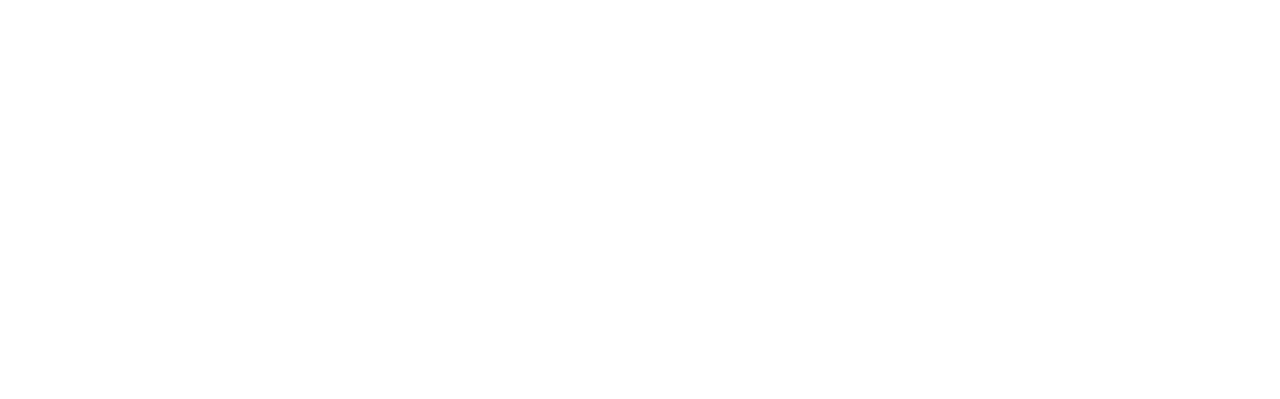
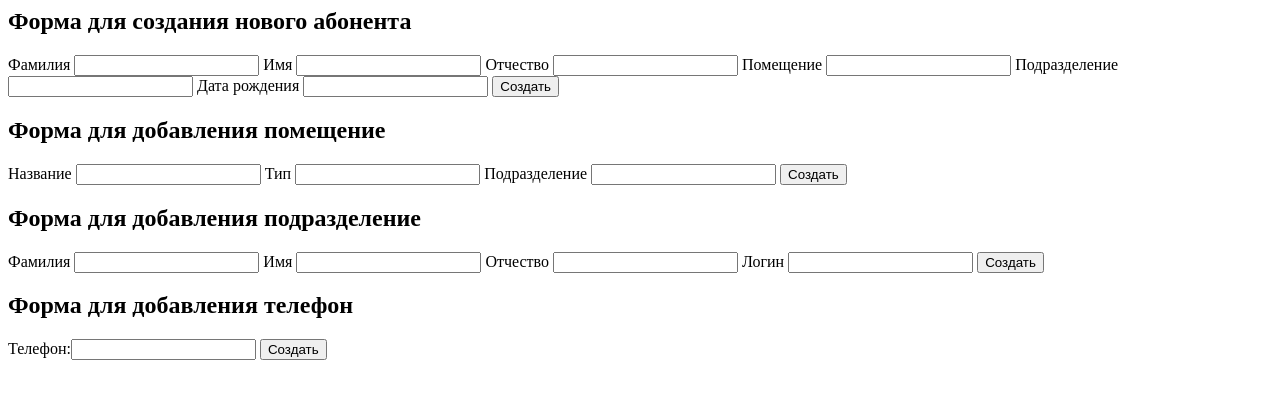
Before and after one commit to Persona-ity/Practica-MVC, a PHP site: page /views/site/hello.php in a window 1280 px wide. Before the commit the part shown is empty. Shown: the top 399 px of the page. Run offline with PHP 8.4, Linux system fonts and the light colour scheme.

Commit message:
Рабочая регистрация
Добавление вкладок и форм

```diff
--- a/app/Controller/Site.php
+++ b/app/Controller/Site.php
@@ -21,10 +21,14 @@ class Site
    {
        return new View('site.hello', ['message' => 'hello working']);
    }
+   public function AttachSubscriber(): string
+   {
+       return new View('site.AttachSubscriber', ['message' => 'hello working']);
+   }
    public function signup(Request $request): string
     {
         if ($request->method === 'POST' && User::create($request->all())) {
-            app()->route->redirect('/go');
+            app()->route->redirect('/signup');
         }
     return new View('site.signup');
     }
--- a/routes/web.php
+++ b/routes/web.php
@@ -7,3 +7,4 @@ Route::add('GET', '/hello', [Controller\Site::class, 'hello'])
 Route::add(['GET', 'POST'], '/signup', [Controller\Site::class, 'signup']);
 Route::add(['GET', 'POST'], '/login', [Controller\Site::class, 'login']);
 Route::add('GET', '/logout', [Controller\Site::class, 'logout']);
+Route::add('GET', '/AttachSubscriber', [Controller\Site::class, 'AttachSubscriber']);
--- a/views/layouts/main.php
+++ b/views/layouts/main.php
@@ -10,7 +10,7 @@
 <body>
 <header>
    <nav>
-       <a href="<?= app()->route->getUrl('/hello') ?>">Главная</a>
+
        <?php
        if (!app()->auth::check()):
            ?>
@@ -20,6 +20,8 @@
        else:
            ?>
            <a href="<?= app()->route->getUrl('/logout') ?>">Выход (<?= app()->auth::user()->name ?>)</a>
+           <a href="<?= app()->route->getUrl('/hello') ?>">Формы для создания</a>
+           <a href="<?= app()->route->getUrl('/AttachSubscriber') ?>">Формы для создания</a>
        <?php
        endif;
        ?>
--- a/views/site/hello.php
+++ b/views/site/hello.php
@@ -1 +1,30 @@
-<h2><?= $message ?? ''; ?></h2>
+<h2>Форма для создания нового абонента</h2>
+<form method="">
+       <label>Фамилия <input type="" name=""></label>
+       <label>Имя <input type="" name=""></label>
+       <label>Отчество <input type="" name=""></label>
+       <label>Помещение <input type="" name=""></label>
+       <label>Подразделение <input type="" name=""></label>
+       <label>Дата рождения <input type="" name=""></label>
+       <button>Создать</button>
+</form>
+<h2>Форма для добавления помещение</h2>
+<form method="">
+       <label>Название <input type="" name=""></label>
+       <label>Тип <input type="" name=""></label>
+       <label>Подразделение <input type="" name=""></label>
+       <button>Создать</button>
+</form>
+<h2>Форма для добавления подразделение</h2>
+<form method="">
+       <label>Фамилия <input type="" name=""></label>
+       <label>Имя <input type="" name=""></label>
+       <label>Отчество <input type="" name=""></label>
+       <label>Логин <input type="" name=""></label>
+       <button>Создать</button>
+</form>
+<h2>Форма для добавления телефон</h2>
+<form method="">
+       <label>Телефон:<input type="" name=""></label>
+       <button>Создать</button>
+</form>
```
Also changed, not shown: views/site/AttachSubscriber.php (added, +8 -0 lines).
